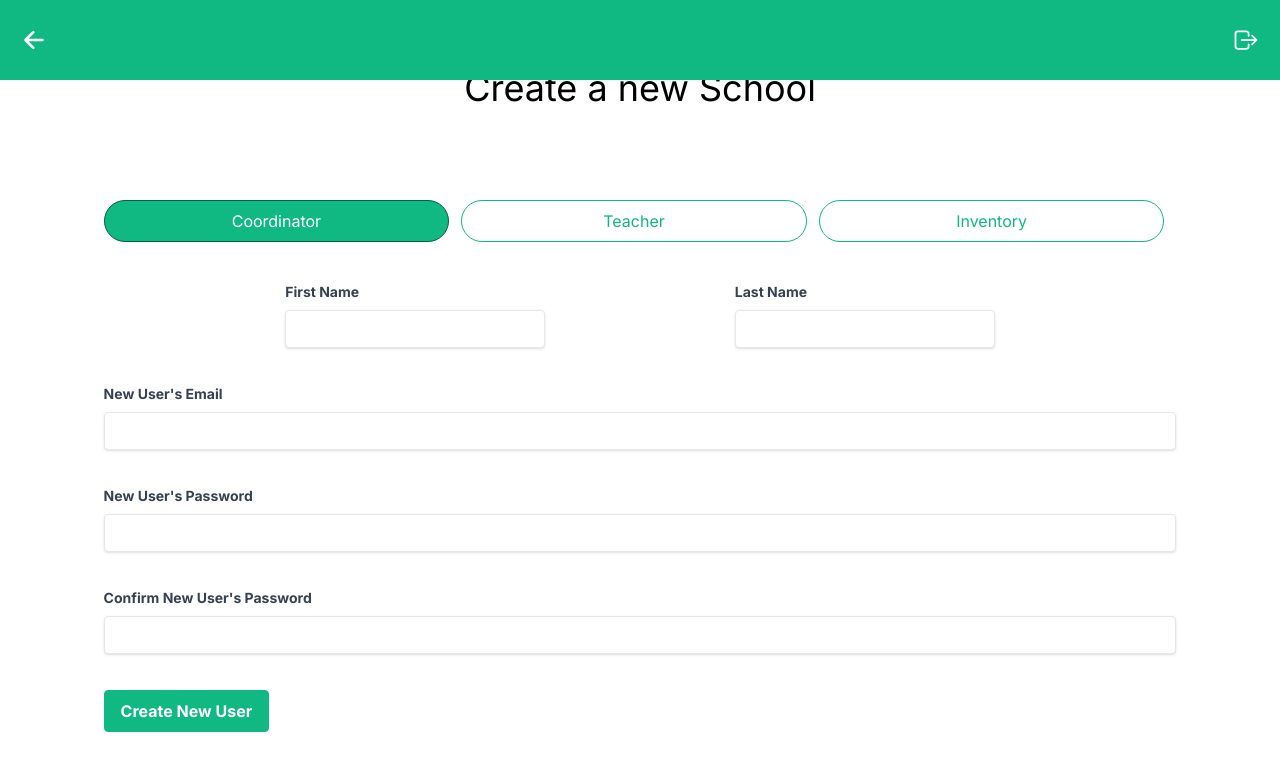
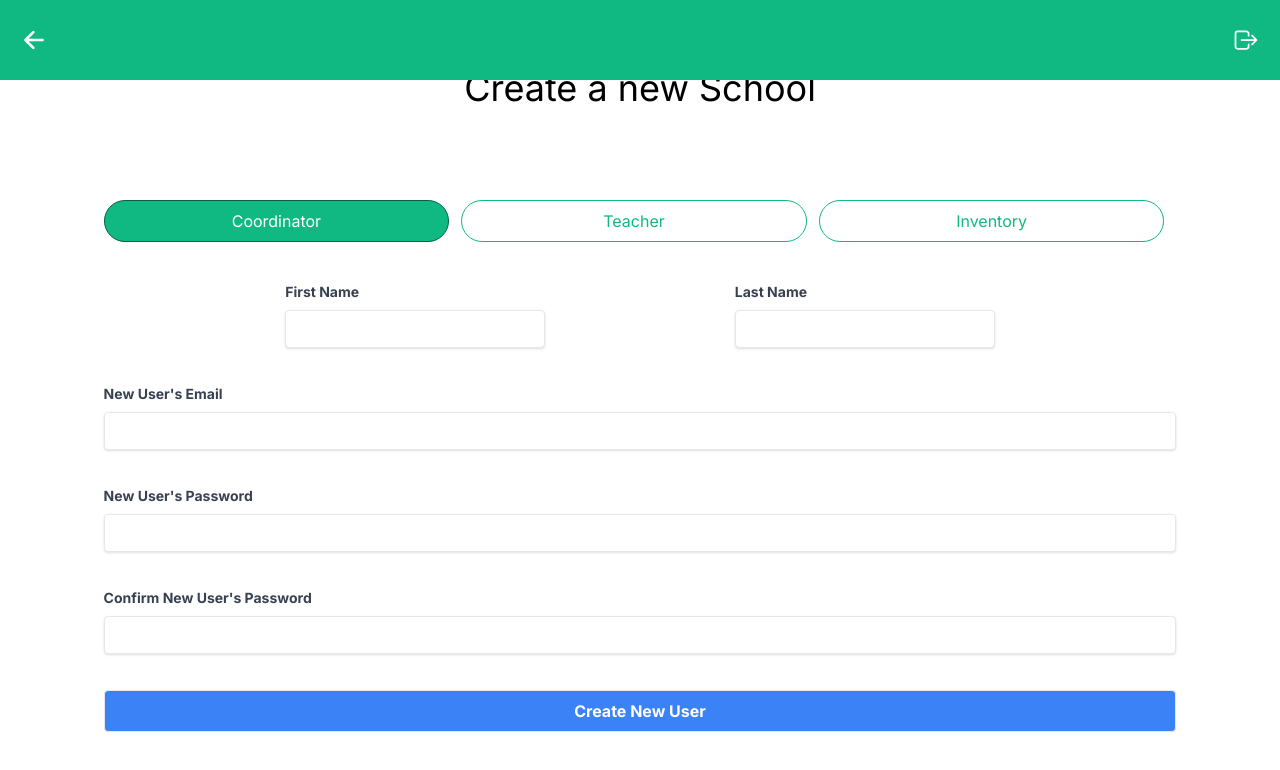
Before and after one commit to ficazam/teachersaid, a Next.js app: page /principal/new-staff in a window 1280 px wide. Shown: the top 770 px of the page. Built offline with nearby package versions, Linux system fonts and the light colour scheme; no server answers.

Commit message:
refactors button, fixes action export bug, removes useless / page

```diff
--- a/src/app/(auth)/login/page.tsx
+++ b/src/app/(auth)/login/page.tsx
@@ -1,8 +1,7 @@
 "use client";
-import Button from "@/app/ui/components/Button";
+import { Button } from "@/app/ui/components/Button";
 import Input from "@/app/ui/components/Input";
 import { login } from "@/lib/actions";
-import { User } from "@/lib/types/user.type";
 import useUserStore from "@/store/user.store";
 import { useRouter } from "next/navigation";
 import { useState } from "react";
@@ -25,7 +24,6 @@ const Login = () => {
       router.push("/");
     } catch (error) {
       console.error(error);
-    } finally {
       setIsLoading(false);
     }
   };
@@ -53,9 +51,7 @@ const Login = () => {
         <Button
           type="submit"
           isLoading={isLoading}
-          role="submit"
           buttonLabel="Log In"
-          userColour="blue"
         />
       </form>
     </div>
--- a/src/app/admin/new-school/page.tsx
+++ b/src/app/admin/new-school/page.tsx
@@ -1,5 +1,5 @@
 "use client";
-import Button from "@/app/ui/components/Button";
+import { Button } from "@/app/ui/components/Button";
 import Input from "@/app/ui/components/Input";
 import { createNewSchool } from "@/lib/actions";
 import { UserRole } from "@/lib/enums/user-role.enum";
@@ -43,7 +43,6 @@ const NewSchool = () => {
       router.push("/");
     } catch (error) {
       console.error(error);
-    } finally {
       setIsLoading(false);
     }
   };
@@ -112,11 +111,9 @@ const NewSchool = () => {
         />
 
         <Button
-          role="submit"
           type="submit"
           buttonLabel="Submit New School"
           isLoading={isLoading}
-          userColour="blue"
         />
       </form>
     </>
--- a/src/app/admin/schools/page.tsx
+++ b/src/app/admin/schools/page.tsx
@@ -7,6 +7,7 @@ const Schools = async () => {
   return (
     <>
       <h1 className="text-4xl">All Schools</h1>
+      <div className="mb-48">
         {schools ? (
           schools.map((school) => (
             <Card key={school.id}>
@@ -16,6 +17,7 @@ const Schools = async () => {
         ) : (
           <p>No schools to display yet.</p>
         )}
+      </div>
     </>
   );
 };
--- a/src/app/page.tsx
+++ /dev/null
@@ -1,11 +0,0 @@
-"use client";
-import useUserStore from "@/store/user.store";
-
-export default function Home() {
-  const { user } = useUserStore((state) => state);
-  return (
-    <main className="flex min-h-screen flex-col items-center justify-between p-24">
-      {JSON.stringify(user)}
-    </main>
-  );
-}
--- a/src/app/principal/new-staff/page.tsx
+++ b/src/app/principal/new-staff/page.tsx
@@ -5,7 +5,7 @@ import { FormEvent, useState } from "react";
 import Input from "@/app/ui/components/Input";
 import { User, emptyUser } from "@/lib/types/user.type";
 import useUserStore from "@/store/user.store";
-import Button from "@/app/ui/components/Button";
+import { Button } from "@/app/ui/components/Button";
 import { UserStatus } from "@/lib/enums/user-status.enum";
 import { createNewUser } from "@/lib/actions";
 import { useRouter } from "next/navigation";
@@ -19,7 +19,7 @@ const AddStaff = () => {
     confirm: string;
   }>({ password: "", confirm: "" });
   const { user } = useUserStore((state) => state);
-  const router = useRouter()
+  const router = useRouter();
 
   const staffRoles = [
     { id: 1, label: "Coordinator", value: UserRole.Coordinator },
@@ -47,16 +47,15 @@ const AddStaff = () => {
     try {
       const newUser: User = {
         ...newStaff,
-        role: staffRoles[selectedStaffRole-1].value,
+        role: staffRoles[selectedStaffRole - 1].value,
         schoolId: user.schoolId,
-        status: UserStatus.Active
+        status: UserStatus.Active,
       };
 
-      await createNewUser(newUser, newStaffPassword.password)
-      router.push('/')
+      await createNewUser(newUser, newStaffPassword.password);
+      router.push("/");
     } catch (error) {
       console.error(error);
-    } finally {
       setIsLoading(false);
     }
   };
@@ -101,7 +100,7 @@ const AddStaff = () => {
           inputName="staffPassword"
           value={newStaffPassword.password}
           label="New User's Password"
-          type='password'
+          type="password"
           onChange={(e) =>
             setNewStaffPassword({
               ...newStaffPassword,
@@ -113,7 +112,7 @@ const AddStaff = () => {
           inputName="staffConfirm"
           value={newStaffPassword.confirm}
           label="Confirm New User's Password"
-          type='password'
+          type="password"
           onChange={(e) =>
             setNewStaffPassword({
               ...newStaffPassword,
@@ -124,9 +123,7 @@ const AddStaff = () => {
         <Button
           type="submit"
           isLoading={isLoading}
-          role="submit"
           buttonLabel="Create New User"
-          userColour="emerald"
         />
       </form>
     </>
--- a/src/app/ui/components/Button.tsx
+++ b/src/app/ui/components/Button.tsx
@@ -1,4 +1,7 @@
 "use client";
+import { UserRole } from "@/lib/enums/user-role.enum";
+import useUserStore from "@/store/user.store";
+
 interface iButtonProps {
   isLoading?: boolean;
   onClickHandler?: (
@@ -7,11 +10,18 @@ interface iButtonProps {
   ) => void;
   disabled?: boolean;
   type?: "submit" | "button" | "reset" | undefined;
-  role: "submit" | "cancel" | "danger";
   buttonClassName?: string;
   buttonLabel: string;
-  userColour: string;
 }
+
+const userColours = [
+  { user: UserRole.Empty, value: "blue" },
+  { user: UserRole.Admin, value: "blue" },
+  { user: UserRole.Principal, value: "emerald" },
+  { user: UserRole.Coordinator, value: "amber" },
+  { user: UserRole.Teacher, value: "rose" },
+  { user: UserRole.Inventory, value: "indigo" },
+];
 
 const Button = (props: iButtonProps) => {
   const {
@@ -19,40 +29,18 @@ const Button = (props: iButtonProps) => {
     onClickHandler,
     disabled = false,
     type = "button",
-    role,
     buttonClassName,
     buttonLabel,
-    userColour,
   } = props;
 
-  const buttonColours = [
-    {
-      role: "danger",
-      colour: "bg-red-500 border-red-500",
-      text: "text-white",
-      hover: "hover:bg-red-700 hover:border-red-900",
-    },
-    {
-      role: "submit",
-      colour: `bg-${userColour}-500 border-${userColour}-500`,
-      text: "text-white",
-      hover: `hover:bg-${userColour}-700 hover:border-${userColour}-900`,
-    },
-    {
-      role: "cancel",
-      colour: `bg-white border-${userColour}-200`,
-      text: `text-${userColour}-500`,
-      hover: `hover:bg-${userColour}-200 hover:border-${userColour}-900`,
-    },
-  ];
-
-  const selectedButton = buttonColours.find((set) => set.role === role);
+  const { user } = useUserStore((state) => state);
+  const colour = userColours.find((colour) => colour.user === user.role)?.value;
 
   return (
     <button
       type={type}
       disabled={disabled}
-      className={`font-bold py-2 px-4 rounded focus:outline-none focus:shadow-outline border ${selectedButton?.colour} ${selectedButton?.text} ${selectedButton?.hover} ${buttonClassName}`}
+      className={`font-bold w-full py-2 px-4 rounded focus:outline-none focus:shadow-outline border bg-${colour}-500 border-${colour}-500 text-white hover:bg-${colour}-700 hover:border-${colour}-900 ${buttonClassName}`}
       onClick={(
         event: React.MouseEvent<HTMLButtonElement> &
           React.FormEvent<HTMLFormElement>
@@ -63,4 +51,57 @@ const Button = (props: iButtonProps) => {
   );
 };
 
-export default Button;
+const CancelButton = (props: iButtonProps) => {
+  const {
+    isLoading,
+    onClickHandler,
+    disabled = false,
+    type = "button",
+    buttonClassName,
+    buttonLabel,
+  } = props;
+
+  const { user } = useUserStore((state) => state);
+  const colour = userColours.find((colour) => colour.user === user.role)?.value;
+
+  return (
+    <button
+      type={type}
+      disabled={disabled}
+      className={`font-bold w-full py-2 px-4 rounded focus:outline-none focus:shadow-outline border bg-white border-${colour}-500 text-${colour}-500 hover:bg-${colour}-200 hover:border-${colour}-900  ${buttonClassName}`}
+      onClick={(
+        event: React.MouseEvent<HTMLButtonElement> &
+          React.FormEvent<HTMLFormElement>
+      ) => onClickHandler?.(event)}
+    >
+      {isLoading ? "Loading..." : buttonLabel}
+    </button>
+  );
+};
+
+const DangerButton = (props: iButtonProps) => {
+  const {
+    isLoading,
+    onClickHandler,
+    disabled = false,
+    type = "button",
+    buttonLabel,
+    buttonClassName,
+  } = props;
+
+  return (
+    <button
+      type={type}
+      disabled={disabled}
+      className={`font-bold w-full py-2 px-4 rounded focus:outline-none focus:shadow-outline border bg-red-500 border-red-500 text-white hover:bg-red-700 hover:border-red-900 ${buttonClassName}`}
+      onClick={(
+        event: React.MouseEvent<HTMLButtonElement> &
+          React.FormEvent<HTMLFormElement>
+      ) => onClickHandler?.(event)}
+    >
+      {isLoading ? "Loading..." : buttonLabel}
+    </button>
+  );
+};
+
+export { Button, CancelButton, DangerButton };
--- a/src/app/ui/components/Navigation.tsx
+++ b/src/app/ui/components/Navigation.tsx
@@ -1,6 +1,6 @@
 "use client";
 import { logout } from "@/lib/actions";
-import Button from "../../ui/components/Button";
+import useUserStore from "@/store/user.store";
 import { useRouter, usePathname } from "next/navigation";
 import { IoArrowBack, IoLogOutOutline } from "react-icons/io5";
 
@@ -8,6 +8,7 @@ const Navigation = ({ userNav }: { userNav: string }) => {
   const router = useRouter();
   const pathname = usePathname();
   const isHome = pathname.split("/").length > 2;
+  const { clearUser } = useUserStore()
 
   const colours = [
     { userType: "admin", colour: "bg-blue-500" },
@@ -22,6 +23,7 @@ const Navigation = ({ userNav }: { userNav: string }) => {
   const handleLogout = async () => {
     try {
       await logout();
+      clearUser()
       router.push("/");
     } catch (error) {
       console.error(error);
--- a/src/lib/enums/user-role.enum.ts
+++ b/src/lib/enums/user-role.enum.ts
@@ -1,4 +1,5 @@
 export enum UserRole {
+  Empty = "",
   Admin = "admin",
   Principal = "principal",
   Coordinator = "coordinator",
--- a/src/lib/types/user.type.ts
+++ b/src/lib/types/user.type.ts
@@ -20,7 +20,7 @@ export const emptyUser: User = {
   name: "",
   surname: "",
   email: "",
-  role: UserRole.Teacher,
+  role: UserRole.Empty,
   status: UserStatus.Unverified,
   orders: [],
 };
--- a/src/store/user.store.ts
+++ b/src/store/user.store.ts
@@ -4,13 +4,16 @@ import { create } from "zustand";
 interface IUserStore {
   user: User;
   setUser: (userInformation: User) => void;
+  clearUser: () => void;
 }
 
 const useUserStore = create<IUserStore>((set) => ({
   user: emptyUser,
   setUser: (userInformation) => {
-    console.log(userInformation)
     set({ user: userInformation });
+  },
+  clearUser: () => {
+    set({ user: emptyUser });
   },
 }));
 
```
Also changed, not shown: src/lib/actions/index.ts (+5 -5 lines). Lines whose indentation alone changed are shown as unchanged.
